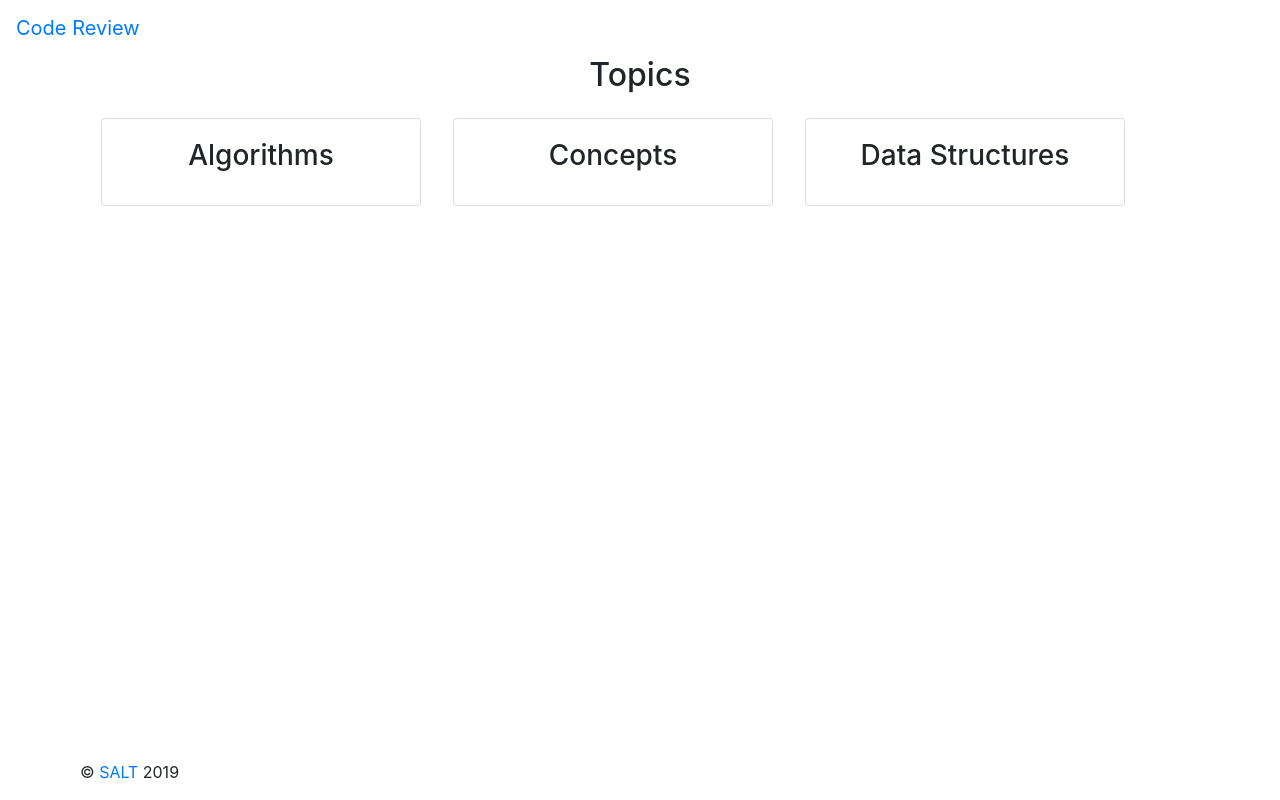
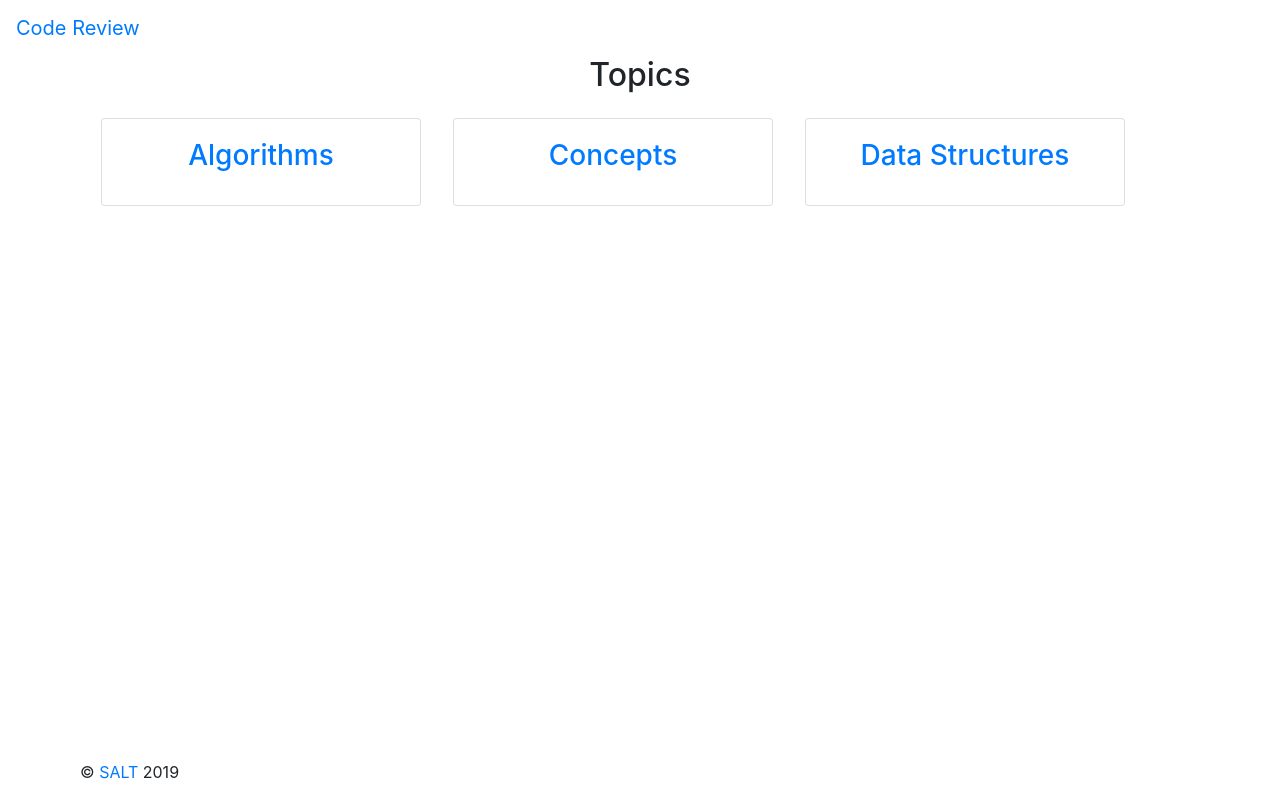
Before and after one commit to KyKri/code-review, an Angular app: page / in a window 1280 px wide. Built offline with nearby package versions, Linux system fonts and the light colour scheme.

Commit message:
set up topics to route to their component

```diff
--- a/src/app/app-routing.module.ts
+++ b/src/app/app-routing.module.ts
@@ -5,8 +5,8 @@ import { TopicsListComponent } from './topics-list/topics-list.component';
 import { AlgorithmsListComponent } from './algorithms-list/algorithms-list.component';
 
 const routes: Routes = [
-  { path: '', component: TopicsListComponent },
-  { path: 'algorithms', component: AlgorithmsListComponent }
+  { path: 'algorithms', component: AlgorithmsListComponent },
+  { path: '', component: TopicsListComponent }
 ];
 
 @NgModule({
--- a/src/app/topics-list/topics-list.component.html
+++ b/src/app/topics-list/topics-list.component.html
@@ -2,13 +2,15 @@
 <div class="container">
     <div class="row">
         <div *ngFor="let topic of topics">
-            <div class="card">
-                <div class="card-body">
-                    <div class="card-title">
-                        <h3>{{ topic.name }}</h3>
+            <a routerLink="{{ topic.url }}">
+                <div class="card">
+                    <div class="card-body">
+                        <div class="card-title">
+                            <h3>{{ topic.name }}</h3>
+                        </div>
                     </div>
                 </div>
-            </div>
+            </a>
         </div>
     </div>
 </div>
--- a/src/app/topics-list/topics-list.component.ts
+++ b/src/app/topics-list/topics-list.component.ts
@@ -8,13 +8,16 @@ import { Component, OnInit } from '@angular/core';
 export class TopicsListComponent implements OnInit {
   topics = [
     {
-      name: 'Algorithms'
+      name: 'Algorithms',
+      url: 'algorithms'
     },
     {
-      name: 'Concepts'
+      name: 'Concepts',
+      url: ''
     },
     {
-      name: 'Data Structures'
+      name: 'Data Structures',
+      url: ''
     }
   ];
 
```
